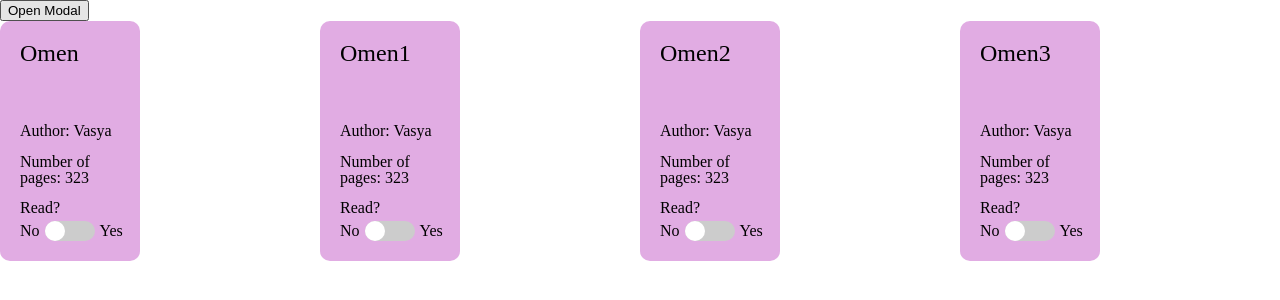
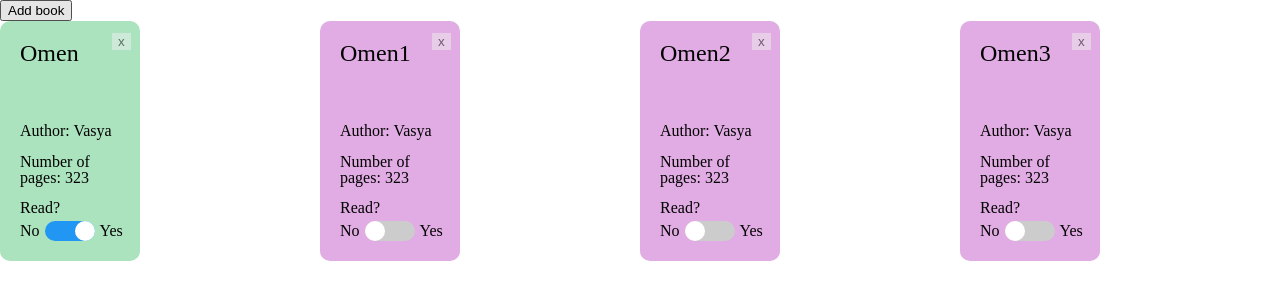
Before and after one commit to olimpiuus/JS-course-draw, a plain HTML site: page index.html in a window 1280 px wide. Drawn offline with Linux system fonts and the light colour scheme.

Commit message:
finish with functions for project

```diff
--- a/css/style.sass
+++ b/css/style.sass
@@ -10,6 +10,7 @@
 // BOOK CARD
 
 .book-card
+  position: relative
   display: grid
   padding: 20px
 
@@ -19,8 +20,19 @@
   border-radius: 10px
 
   background-color: #e1ace3
+  &_read
+    background-color: #ace3bf
   &__title
     font-size: 24px
+
+  &__delete
+    position: absolute
+    left: 80%
+    top: 5%
+    opacity: 0.5
+    border: none
+    &:hover
+      opacity: 1
 
   &__info-list
     display: grid
--- a/index.html
+++ b/index.html
@@ -14,7 +14,7 @@
     <div class="container" id="container">
 
         <!-- Trigger/Open The Modal -->
-        <button id="myBtn">Open Modal</button>
+        <button id="myBtn">Add book</button>
 
         <!-- The Modal -->
         <div id="myModal" class="modal">
--- a/script/main.js
+++ b/script/main.js
@@ -1,6 +1,8 @@
-let myLibrary = [{ title: "Omen", author: "Vasya", pages: 323, read: false }, { title: "Omen1", author: "Vasya", pages: 323, read: false }, { title: "Omen2", author: "Vasya", pages: 323, read: false }, { title: "Omen3", author: "Vasya", pages: 323, read: false }]
+let myLibrary = [{ title: "Omen", author: "Vasya", pages: 323, read: true }, { title: "Omen1", author: "Vasya", pages: 323, read: false }, { title: "Omen2", author: "Vasya", pages: 323, read: false }, { title: "Omen3", author: "Vasya", pages: 323, read: false }]
 
 const bookContainer = document.querySelector('#bookContainer')
+
+
 
 const newBookForm = {
     inputs: {
@@ -32,13 +34,15 @@ function addBookToLibrary() {
     })
 }
 
+
+
 function fillHtlmlFromLibrary() {
 
-
-    function createBookCard(array) {
+    function createBookCard(array, index) {
         let bookCard = document.createElement('li')
-        bookCard.innerHTML = `<div class="book-card">
+        bookCard.innerHTML = `<div class="book-card ${array.read ? 'book-card_read':''}">
         <h3 class="book-card__title">${array.title}</h3>
+        <button class="book-card__delete" data-id="${index}">x</button>
         <ul class="book-card__info-list">
             <li class="book-card__info-item">Author: <span class="book-card__author">${array.author}</span></li>
             <li class="book-card__info-item">Number of pages: <span class="book-card__pages">${array.pages}</span></li>
@@ -55,19 +59,40 @@ function fillHtlmlFromLibrary() {
             </li>
         </ul>
         </div>`
+
+        let btnDelete = bookCard.querySelector('.book-card__delete')
+        btnDelete.onclick = () => deleteBookByIndex(btnDelete.getAttribute('data-id'))
+
+        let checkBox = bookCard.querySelector('[type="checkbox"]')
+        array.read ? checkBox.checked = true : checkBox.checked = false
+        checkBox.onchange = () => {
+            bookCard.children[0].classList.toggle('book-card_read')
+            myLibrary[index].read = !myLibrary[index].read
+
+        }
+
+
         return bookCard
     }
-    bookContainer.innerHTML = ''
-    myLibrary.forEach((el) => {
-        bookContainer.append(createBookCard(el))
-    })
 
 
-
+    bookContainer.innerHTML = ''
+    myLibrary.forEach((el, index) => {
+        bookContainer.append(createBookCard(el, index))
+    })
 
 
 }
 
 
+function deleteBookByIndex(indexOfBook) {
+    if (confirm("Delete book?")) {
+        myLibrary.splice(indexOfBook, 1)
+        fillHtlmlFromLibrary()
+    }
+}
+
+
+
 addBookToLibrary()
 fillHtlmlFromLibrary()
```
Also changed, not shown: css/style.css, 1 other file.
